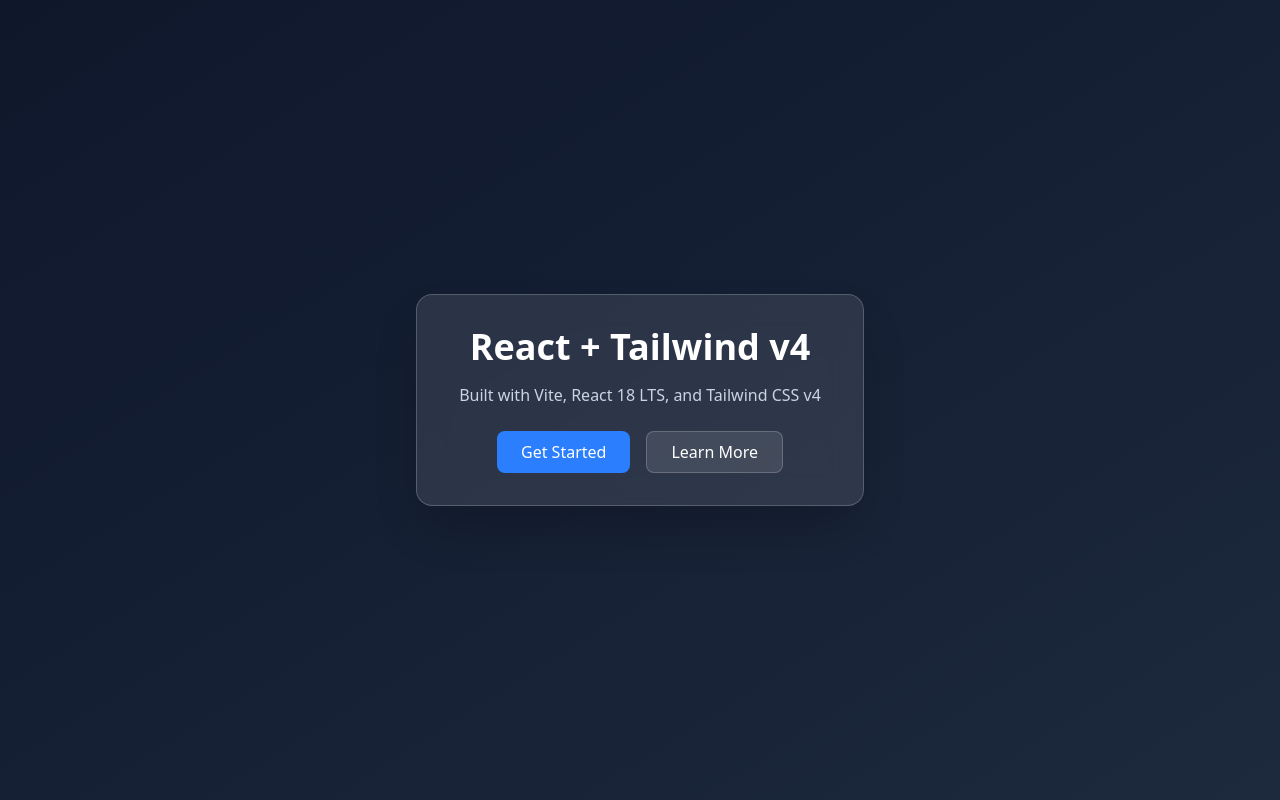
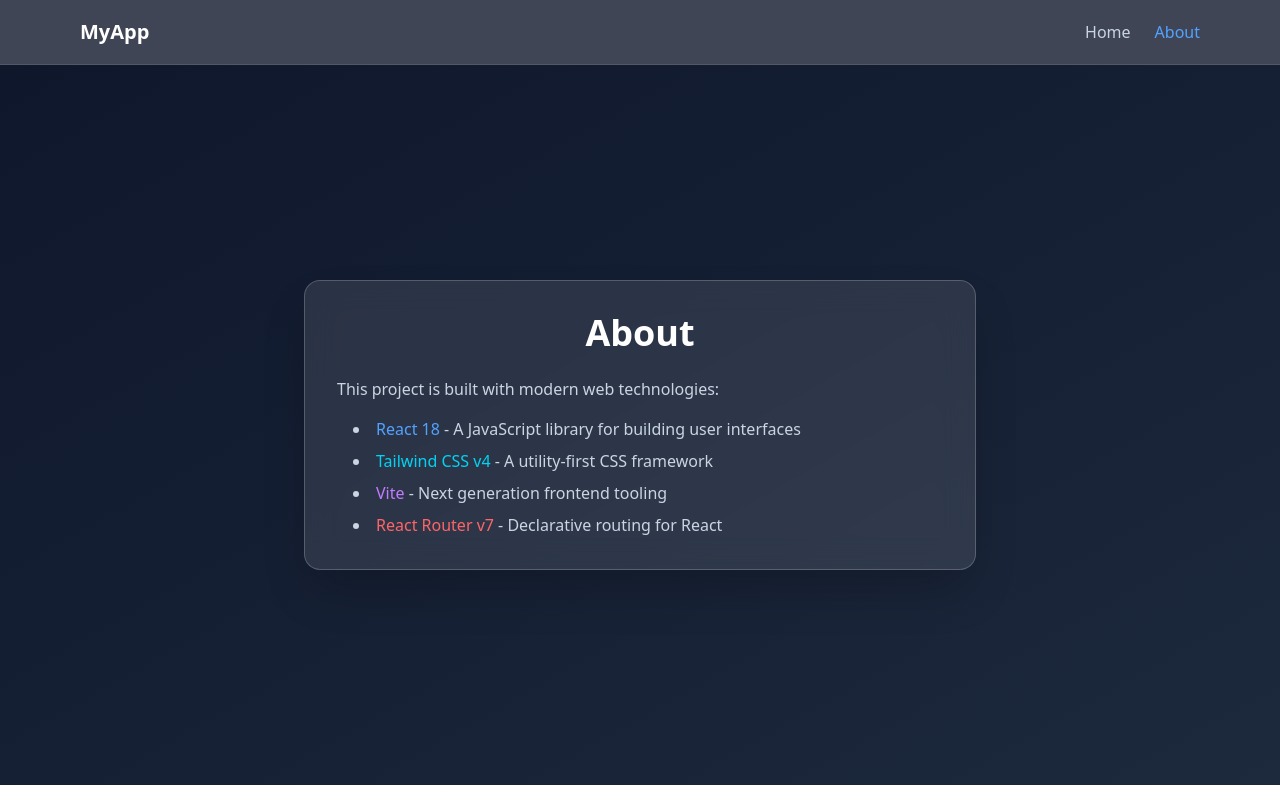
Before and after one commit to team-mcgill/mcwics-2026, a React (Vite) app in the folder fe/: page /about in a window 1280 px wide. Built offline with nearby package versions, Linux system fonts and the light colour scheme.

Commit message:
add routing + fix tailwind css on vite + create be

```diff
--- a/fe/package.json
+++ b/fe/package.json
@@ -10,9 +10,11 @@
   },
   "dependencies": {
     "react": "^18.3.1",
-    "react-dom": "^18.3.1"
+    "react-dom": "^18.3.1",
+    "react-router-dom": "^7.13.0"
   },
   "devDependencies": {
+    "@tailwindcss/vite": "^4.1.18",
     "@vitejs/plugin-react": "^4.3.4",
     "tailwindcss": "^4.0.0",
     "vite": "^6.0.0"
--- a/fe/src/App.jsx
+++ b/fe/src/App.jsx
@@ -1,23 +1,50 @@
+import { BrowserRouter, Routes, Route, Link, useLocation } from 'react-router-dom'
+import Home from './pages/Home'
+import About from './pages/About'
+import NotFound from './pages/NotFound'
+
+function Navigation() {
+  const location = useLocation()
+
+  const isActive = (path) => location.pathname === path
+
+  return (
+    <nav className="bg-slate-900/80 backdrop-blur-md border-b border-white/10">
+      <div className="max-w-6xl mx-auto px-4">
+        <div className="flex items-center justify-between h-16">
+          <Link to="/" className="text-xl font-bold text-white">
+            MyApp
+          </Link>
+          <div className="flex gap-6">
+            <Link
+              to="/"
+              className={`transition-colors ${isActive('/') ? 'text-blue-400' : 'text-slate-300 hover:text-white'}`}
+            >
+              Home
+            </Link>
+            <Link
+              to="/about"
+              className={`transition-colors ${isActive('/about') ? 'text-blue-400' : 'text-slate-300 hover:text-white'}`}
+            >
+              About
+            </Link>
+          </div>
+        </div>
+      </div>
+    </nav>
+  )
+}
+
 function App() {
   return (
-    <div className="min-h-screen bg-gradient-to-br from-slate-900 to-slate-800 flex items-center justify-center">
-      <div className="bg-white/10 backdrop-blur-lg rounded-2xl p-8 shadow-2xl border border-white/20 max-w-md w-full mx-4">
-        <h1 className="text-4xl font-bold text-white mb-4 text-center">
-          React + Tailwind v4
-        </h1>
-        <p className="text-slate-300 text-center mb-6">
-          Built with Vite, React 18 LTS, and Tailwind CSS v4
-        </p>
-        <div className="flex gap-4 justify-center">
-          <button className="px-6 py-2 bg-blue-500 hover:bg-blue-600 text-white rounded-lg font-medium transition-colors">
-            Get Started
-          </button>
-          <button className="px-6 py-2 bg-white/10 hover:bg-white/20 text-white rounded-lg font-medium transition-colors border border-white/20">
-            Learn More
-          </button>
-        </div>
-      </div>
-    </div>
+    <BrowserRouter>
+      <Navigation />
+      <Routes>
+        <Route path="/" element={<Home />} />
+        <Route path="/about" element={<About />} />
+        <Route path="*" element={<NotFound />} />
+      </Routes>
+    </BrowserRouter>
   )
 }
 
--- /dev/null
+++ b/fe/src/pages/About.jsx
@@ -0,0 +1,24 @@
+function About() {
+  return (
+    <div className="min-h-[calc(100vh-80px)] bg-gradient-to-br from-slate-900 to-slate-800 flex items-center justify-center">
+      <div className="bg-white/10 backdrop-blur-lg rounded-2xl p-8 shadow-2xl border border-white/20 max-w-2xl w-full mx-4">
+        <h1 className="text-4xl font-bold text-white mb-6 text-center">
+          About
+        </h1>
+        <div className="space-y-4 text-slate-300">
+          <p>
+            This project is built with modern web technologies:
+          </p>
+          <ul className="list-disc list-inside space-y-2 ml-4">
+            <li><span className="text-blue-400 font-medium">React 18</span> - A JavaScript library for building user interfaces</li>
+            <li><span className="text-cyan-400 font-medium">Tailwind CSS v4</span> - A utility-first CSS framework</li>
+            <li><span className="text-purple-400 font-medium">Vite</span> - Next generation frontend tooling</li>
+            <li><span className="text-red-400 font-medium">React Router v7</span> - Declarative routing for React</li>
+          </ul>
+        </div>
+      </div>
+    </div>
+  )
+}
+
+export default About
--- /dev/null
+++ b/fe/src/pages/Home.jsx
@@ -0,0 +1,24 @@
+function Home() {
+  return (
+    <div className="min-h-[calc(100vh-80px)] bg-gradient-to-br from-slate-900 to-slate-800 flex items-center justify-center">
+      <div className="bg-white/10 backdrop-blur-lg rounded-2xl p-8 shadow-2xl border border-white/20 max-w-md w-full mx-4">
+        <h1 className="text-4xl font-bold text-white mb-4 text-center">
+          React + Tailwind v4
+        </h1>
+        <p className="text-slate-300 text-center mb-6">
+          Built with Vite, React 18 LTS, and Tailwind CSS v4
+        </p>
+        <div className="flex gap-4 justify-center">
+          <button className="px-6 py-2 bg-blue-500 hover:bg-blue-600 text-white rounded-lg font-medium transition-colors cursor-pointer">
+            Get Started
+          </button>
+          <button className="px-6 py-2 bg-white/10 hover:bg-white/20 text-white rounded-lg font-medium transition-colors border border-white/20 cursor-pointer">
+            Learn More
+          </button>
+        </div>
+      </div>
+    </div>
+  )
+}
+
+export default Home
--- /dev/null
+++ b/fe/src/pages/NotFound.jsx
@@ -0,0 +1,23 @@
+import { Link } from 'react-router-dom'
+
+function NotFound() {
+  return (
+    <div className="min-h-[calc(100vh-80px)] bg-gradient-to-br from-slate-900 to-slate-800 flex items-center justify-center">
+      <div className="bg-white/10 backdrop-blur-lg rounded-2xl p-8 shadow-2xl border border-white/20 max-w-md w-full mx-4 text-center">
+        <h1 className="text-6xl font-bold text-white mb-4">404</h1>
+        <h2 className="text-2xl font-semibold text-slate-200 mb-4">Page Not Found</h2>
+        <p className="text-slate-300 mb-6">
+          The page you're looking for doesn't exist.
+        </p>
+        <Link
+          to="/"
+          className="inline-block px-6 py-2 bg-blue-500 hover:bg-blue-600 text-white rounded-lg font-medium transition-colors"
+        >
+          Go Home
+        </Link>
+      </div>
+    </div>
+  )
+}
+
+export default NotFound
--- a/fe/vite.config.js
+++ b/fe/vite.config.js
@@ -1,6 +1,7 @@
 import { defineConfig } from 'vite'
 import react from '@vitejs/plugin-react'
+import tailwindcss from '@tailwindcss/vite'
 
 export default defineConfig({
-  plugins: [react()],
+  plugins: [react(), tailwindcss()],
 })
```
Also changed, not shown: 2 other files (tests, documents, lock files or other folders).
